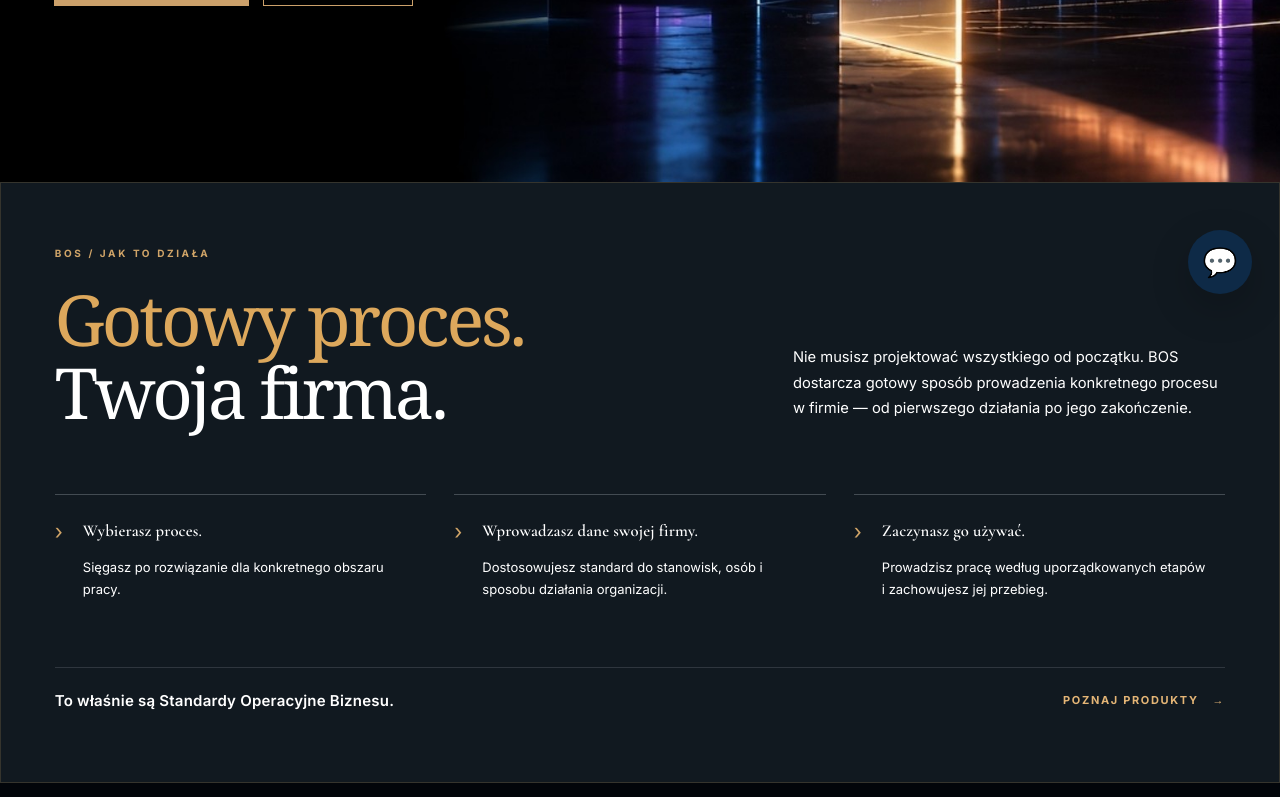
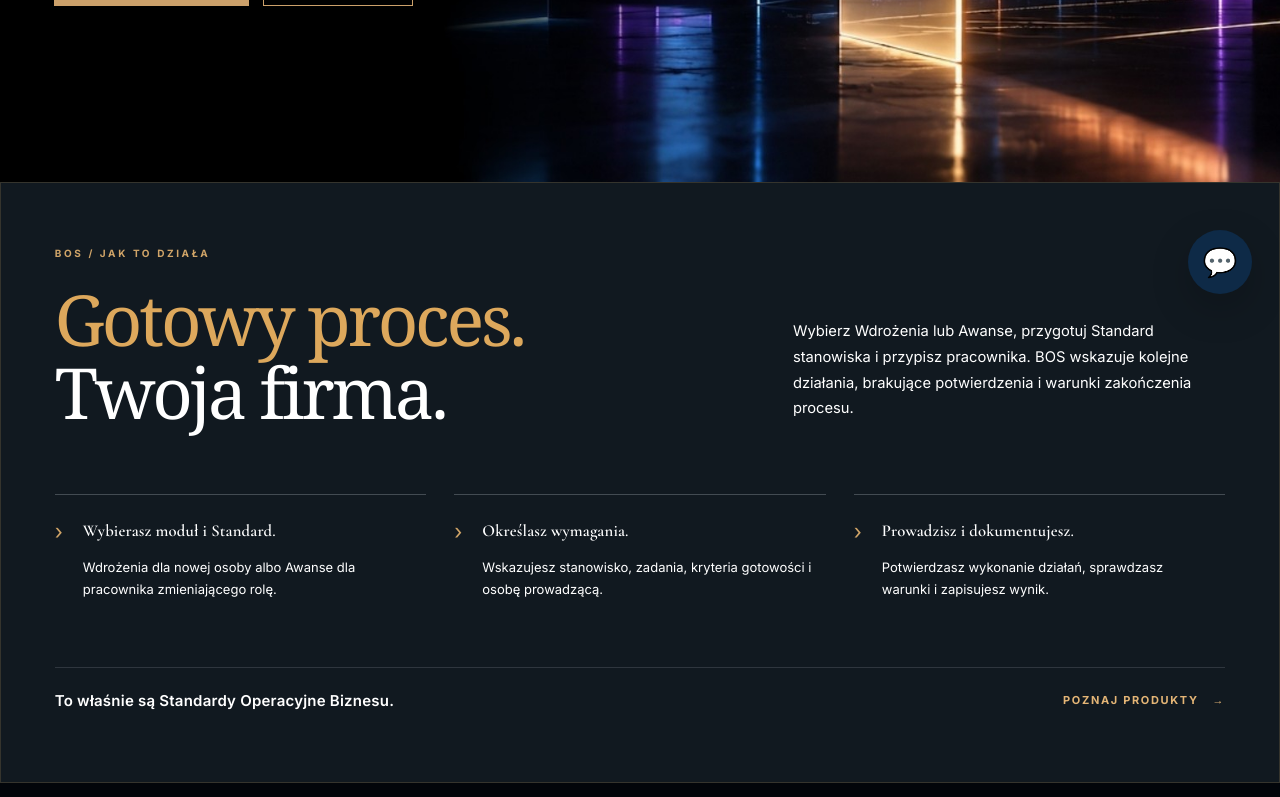
Before and after one commit to vernegroup/bos-platform, a Next.js app: page / in a window 1280 px wide. Shown: the part 478-1275 px from the top of the page. Built offline with nearby package versions, Linux system fonts and the light colour scheme.

Commit message:
LAND-03: clarify operational steps in landing explainer

```diff
--- a/components/home/LandingExplainer.tsx
+++ b/components/home/LandingExplainer.tsx
@@ -5,12 +5,12 @@ export default function LandingExplainer() {
         <div className="bos-land-explainer__heading">
           <span className="bos-land-explainer__eyebrow">BOS / JAK TO DZIAŁA</span>
           <h2 id="bos-land-explainer-title">Gotowy proces.<br /><em>Twoja firma.</em></h2>
-          <p>Nie musisz projektować wszystkiego od początku. BOS dostarcza gotowy sposób prowadzenia konkretnego procesu w firmie — od pierwszego działania po jego zakończenie.</p>
+          <p>Wybierz Wdrożenia lub Awanse, przygotuj Standard stanowiska i przypisz pracownika. BOS wskazuje kolejne działania, brakujące potwierdzenia i warunki zakończenia procesu.</p>
         </div>
         <ol className="bos-land-explainer__steps">
-          <li><span aria-hidden="true">›</span><div><h3>Wybierasz proces.</h3><p>Sięgasz po rozwiązanie dla konkretnego obszaru pracy.</p></div></li>
-          <li><span aria-hidden="true">›</span><div><h3>Wprowadzasz dane swojej firmy.</h3><p>Dostosowujesz standard do stanowisk, osób i sposobu działania organizacji.</p></div></li>
-          <li><span aria-hidden="true">›</span><div><h3>Zaczynasz go używać.</h3><p>Prowadzisz pracę według uporządkowanych etapów i zachowujesz jej przebieg.</p></div></li>
+          <li><span aria-hidden="true">›</span><div><h3>Wybierasz moduł i Standard.</h3><p>Wdrożenia dla nowej osoby albo Awanse dla pracownika zmieniającego rolę.</p></div></li>
+          <li><span aria-hidden="true">›</span><div><h3>Określasz wymagania.</h3><p>Wskazujesz stanowisko, zadania, kryteria gotowości i osobę prowadzącą.</p></div></li>
+          <li><span aria-hidden="true">›</span><div><h3>Prowadzisz i dokumentujesz.</h3><p>Potwierdzasz wykonanie działań, sprawdzasz warunki i zapisujesz wynik.</p></div></li>
         </ol>
         <div className="bos-land-explainer__footer">
           <strong>To właśnie są Standardy Operacyjne Biznesu.</strong>
```
